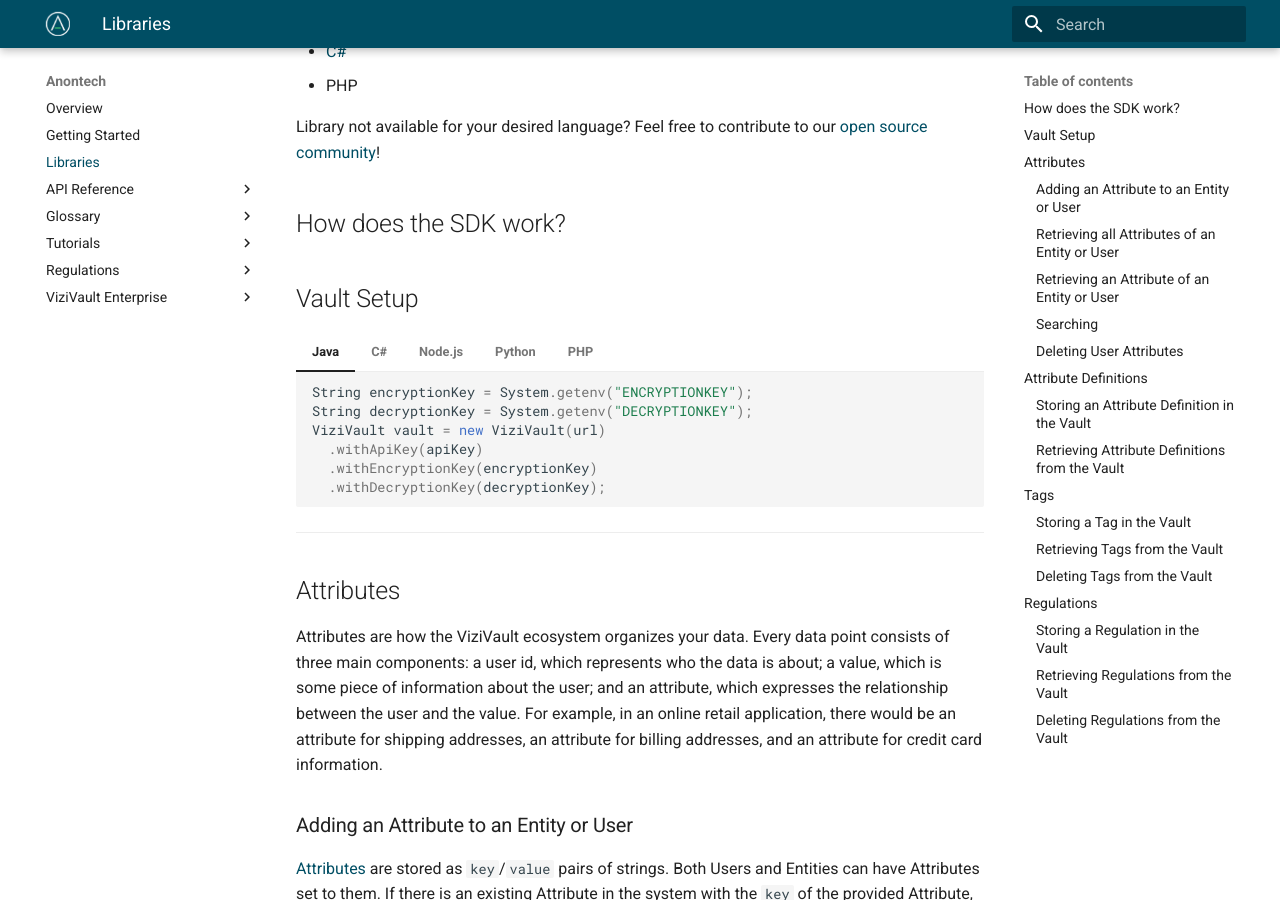
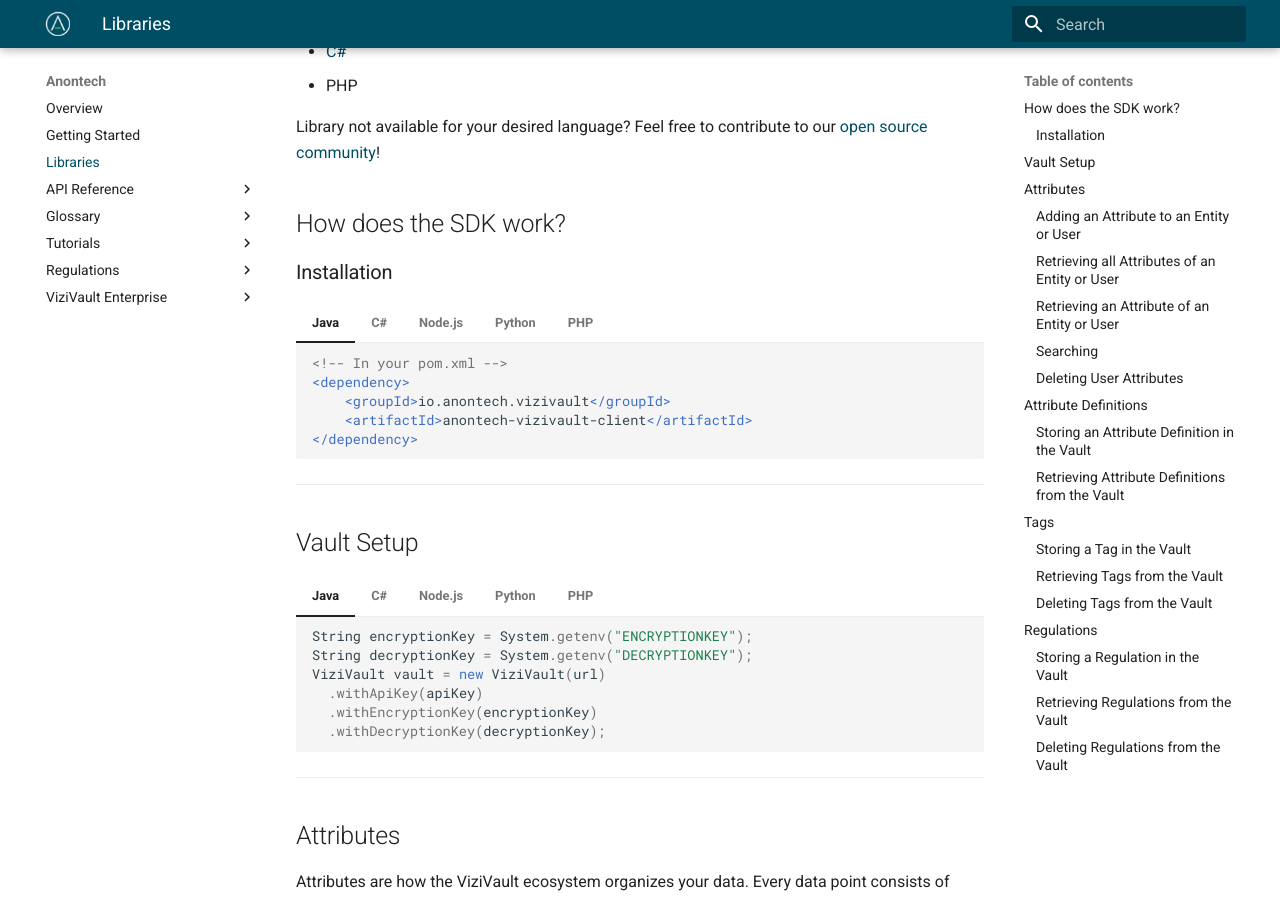
Before and after one commit to anontechnology/documentation, an MkDocs documentation site: the page built from docs/libraries.md, in a window 1280 px wide and 900 px high, scrolled down 350 px. Built offline with MkDocs 1.6.1 and Material for MkDocs 9.7.7, drawn with Linux system fonts in a browser that asks for light colours.

Commit message:
installation instructions

````diff
--- a/docs/libraries.md
+++ b/docs/libraries.md
@@ -12,6 +12,46 @@
 Library not available for your desired language? Feel free to contribute to our [open source community](https://github.com/anontechnology)!
 
 ## How does the SDK work?
+
+### Installation
+
+=== "Java"
+
+    ``` xml
+    <!-- In your pom.xml -->
+    <dependency>
+        <groupId>io.anontech.vizivault</groupId>
+        <artifactId>anontech-vizivault-client</artifactId>
+    </dependency>
+    ```
+
+=== "C#"
+
+    ``` powershell
+    # Installing via NuGet
+    Install-Package Anontech-VizivaultClient
+    ```
+
+=== "Node.js"
+
+    ```
+    npm install anontech-vizivault-client
+    ```
+
+=== "Python"
+
+    ```
+    pip install -e git://github.com/anontechnology/vault-python-sdk.git/#egg=vizivault
+    ```
+
+=== "PHP"
+
+    ``` php
+    // Coming soon...
+    ```
+
+
+----------------------------------------------------------------------
 
 ## Vault Setup
 
````
